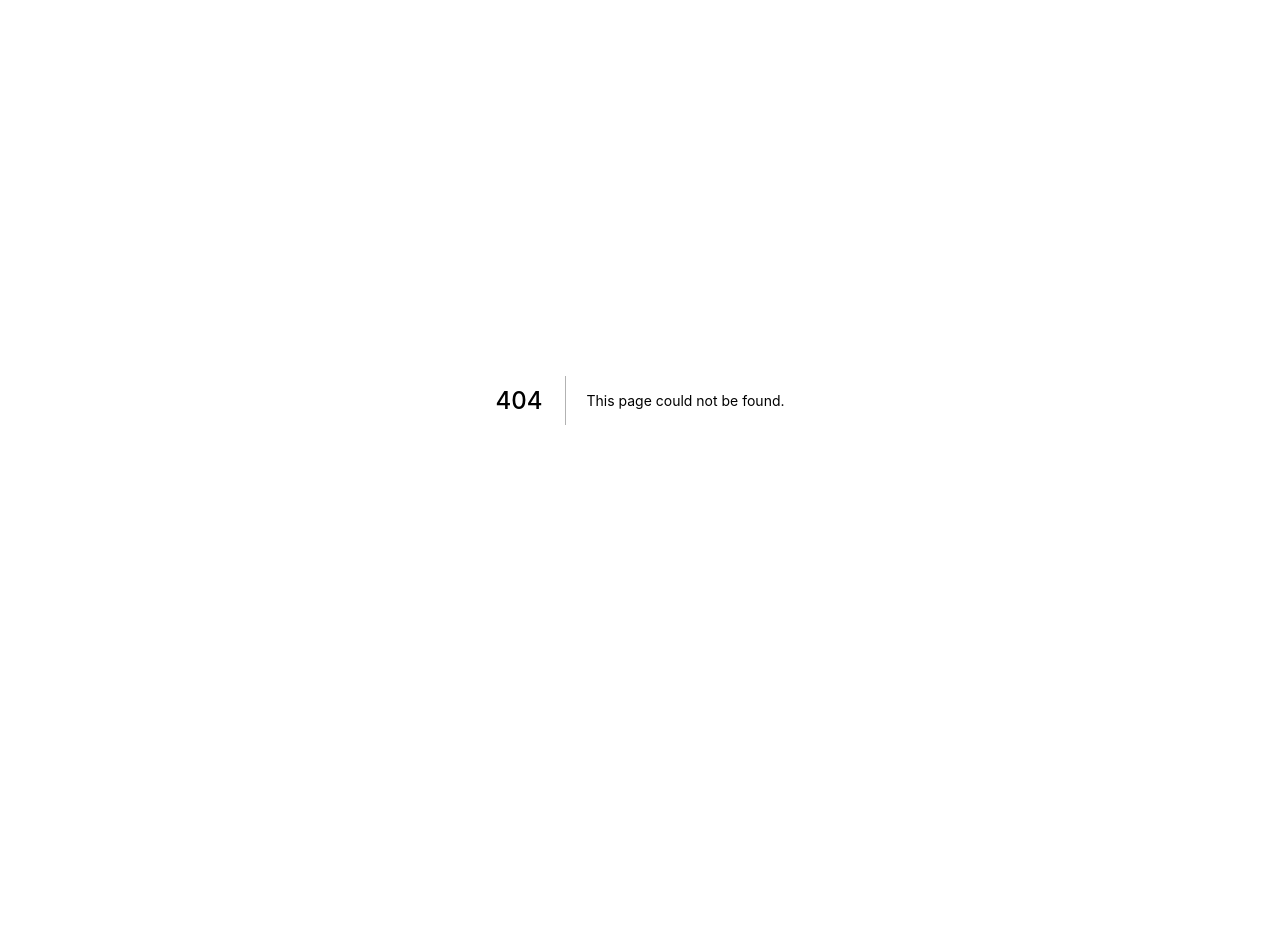
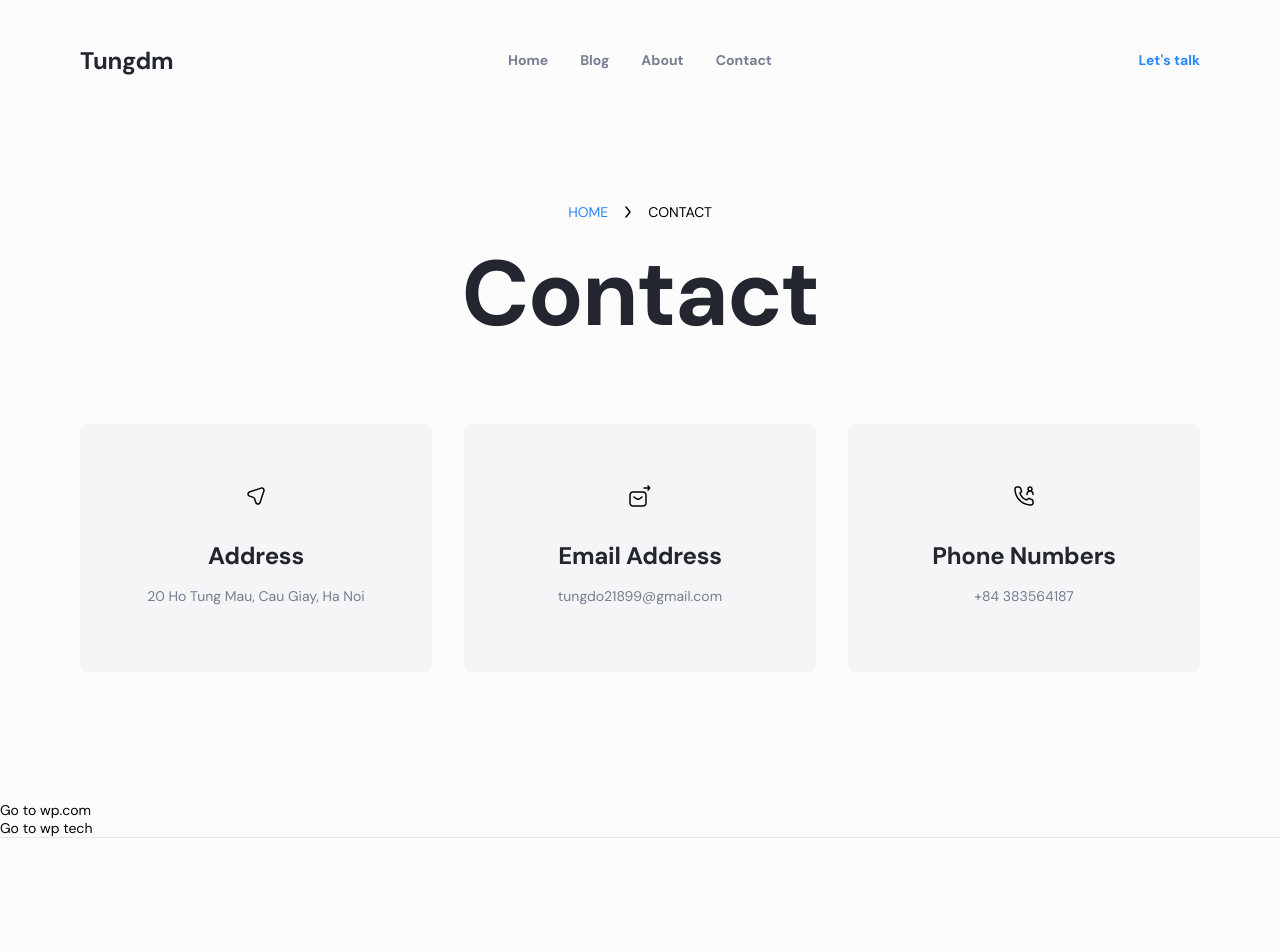
Before and after one commit to tungdevpro/tungdevpro.github.io, a Next.js app: page /payment in a window 1280 px wide. Before the commit this address had no page. Shown: the top 952 px of the page. Before the commit the page ends 800 px from the top, so only its background shows below. Built offline with nearby package versions, Linux system fonts and the light colour scheme.

Commit message:
test: add button redirect to webview android

```diff
--- /dev/null
+++ b/pages/payment.js
@@ -0,0 +1,23 @@
+import Layout from "../components/Layout";
+import { Hero } from "../screens/Contact";
+
+const Payment = () => {
+    return (
+        <Layout>
+            <Hero />
+            <p>
+                <a href="http://success.sdk.merchantbackapp" target="_blank" rel="noopener noreferrer">
+                    Go to wp.com
+                </a>
+            </p>
+
+            <p>
+                <a href="http://success.sdk.merchantbackapp">
+                    Go to wp tech
+                </a>
+            </p>
+        </Layout>
+    );
+};
+
+export default Payment;
```
